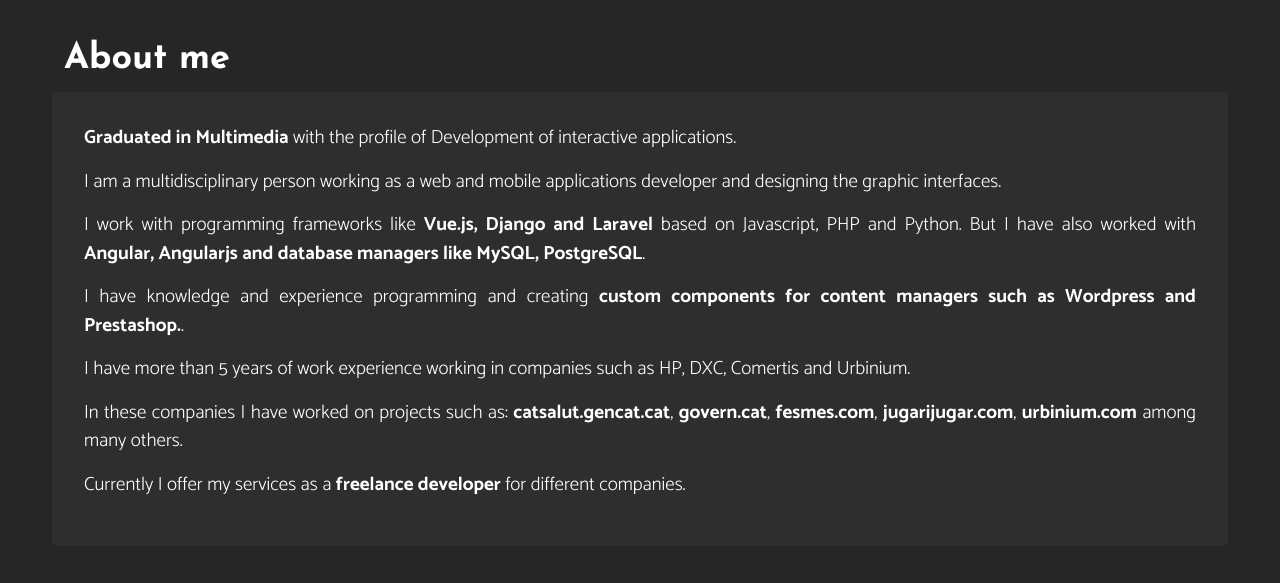
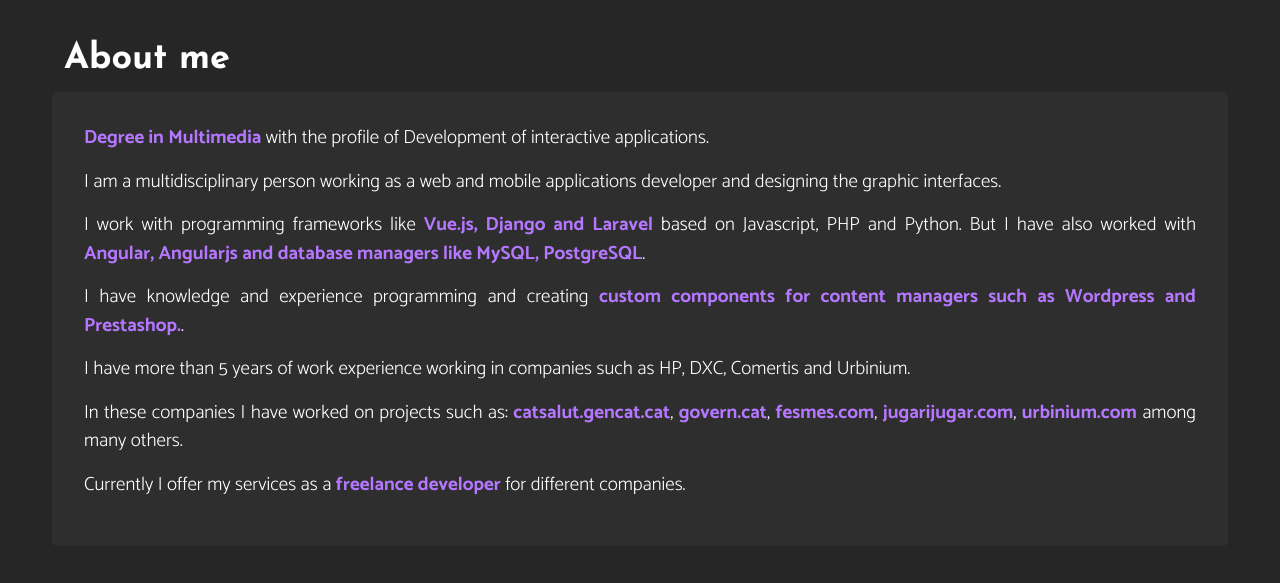
Before and after one commit to josemeg/josemeg.github.io, a plain HTML site: page index.html in a window 1280 px wide. Shown: the part 886-1469 px from the top of the page. Drawn offline with nearby package versions, Linux system fonts and the light colour scheme.

Commit message:
update colors

```diff
--- a/css/style.css
+++ b/css/style.css
@@ -326,7 +326,7 @@
 }
 
 .about-me-desc a {
-  color: white;
+  color: rgb(181 119 255);
 }
 
 .jose-container {
@@ -437,3 +437,8 @@
 .popup-image img {
   max-width: 150px;
 }
+
+.highlight {
+  font-weight: bold;
+  color: rgb(181 119 255);
+}
--- a/js/main.js
+++ b/js/main.js
@@ -14,7 +14,7 @@
     _customers: "Customers and collaborations",
     _about_me: "About me",
     _about_me_desc:
-      "<p><b>Graduated in Multimedia</b> with the profile of Development of interactive applications.</p><p>I am a multidisciplinary person working as a web and mobile applications developer and designing the graphic interfaces.</p><p>I work with programming frameworks like <b>Vue.js, Django and Laravel</b> based on Javascript, PHP and Python. But I have also worked with <b>Angular, Angularjs and database managers like MySQL, PostgreSQL</b>.</p><p>I have knowledge and experience programming and creating <b>custom components for content managers such as Wordpress and Prestashop.</b>. </p><p>I have more than 5 years of work experience working in companies such as HP, DXC, Comertis and Urbinium.</p> <p>In these companies I have worked on projects such as: <a target='_blank' href='https://catsalut.gencat.cat/ca/inici/'>catsalut.gencat.cat</a>, <a target='_blank' href='https://govern.cat/gov'>govern.cat</a>, <a target='_blank' href='https://www.fesmes.com/ca/'>fesmes.com</a>, <a target='_blank' href='https://www.jugarijugar.com/es/'>jugarijugar.com</a>, <a target='_blank' href='https://www.urbinium.com/'>urbinium.com</a> among many others.</p><p>Currently I offer my services as a <b>freelance developer</b> for different companies.</p>",
+      "<p><b class='highlight'>Degree in Multimedia</b> with the profile of Development of interactive applications.</p><p>I am a multidisciplinary person working as a web and mobile applications developer and designing the graphic interfaces.</p><p>I work with programming frameworks like <b class='highlight'>Vue.js, Django and Laravel</b> based on Javascript, PHP and Python. But I have also worked with <b class='highlight'>Angular, Angularjs and database managers like MySQL, PostgreSQL</b>.</p><p>I have knowledge and experience programming and creating <b class='highlight'>custom components for content managers such as Wordpress and Prestashop.</b>. </p><p>I have more than 5 years of work experience working in companies such as HP, DXC, Comertis and Urbinium.</p> <p>In these companies I have worked on projects such as: <a target='_blank' href='https://catsalut.gencat.cat/ca/inici/'>catsalut.gencat.cat</a>, <a target='_blank' href='https://govern.cat/gov'>govern.cat</a>, <a target='_blank' href='https://www.fesmes.com/ca/'>fesmes.com</a>, <a target='_blank' href='https://www.jugarijugar.com/es/'>jugarijugar.com</a>, <a target='_blank' href='https://www.urbinium.com/'>urbinium.com</a> among many others.</p><p>Currently I offer my services as a <b class='highlight'>freelance developer</b> for different companies.</p>",
     _design: "Design",
     _programming: "Programming",
     _if_you_need: "If you need",
@@ -53,7 +53,7 @@
     _customers: "Clients i col·laboracions",
     _about_me: "Sobre mi",
     _about_me_desc:
-      "<p><b>Graduat en Multimèdia</b> amb perfil de Desenvolupador d'aplicacions interactives.</p><p>Sóc una persona multidisciplinària que pot treballar en diferents àmbits, tant en programació d'aplicacions web i mòbil, com en el disseny d'interfícies gràfiques.</p><p>Treballo amb frameworks de programació com <b>Vue.js, Django i Laravel</b> basats en Javascript, PHP i Python. Però també he treballat amb <b>Angular, Angularjs i gestors de bases de dades com MySQL, PostgreSQL</b>.</p><p>Tinc coneixements i experiència programant i creant components a mida de <b>gestors de continguts com Wordpress i Prestashop</b>. </p><p>Disposo de més de 5 anys d'experiència laboral treballant en empreses com HP, DXC, Comertis i Urbinium.</p> <p>En aquestes empreses he treballat en projectes com: <a target='_blank' href='https://catsalut.gencat.cat/ca/inici/'>catsalut.gencat.cat</a>, <a target='_blank' href='https://govern.cat/gov'>govern.cat</a>, <a target='_blank' href='https://www.fesmes.com/ca/'>fesmes.com</a>, <a target='_blank' href='https://www.jugarijugar.com/es/'>jugarijugar.com</a>, <a target='_blank' href='https://www.urbinium.com/'>urbinium.com</a> entre molts altres.</p><p>Actualment ofereixo els meus serveis com <b>desenvolupador freelance</b> per diferents empreses.</p>",
+      "<p><b class='highlight'>Graduat en Multimèdia</b> amb perfil de Desenvolupador d'aplicacions interactives.</p><p>Sóc una persona multidisciplinària que pot treballar en diferents àmbits, tant en programació d'aplicacions web i mòbil, com en el disseny d'interfícies gràfiques.</p><p>Treballo amb frameworks de programació com <b class='highlight'>Vue.js, Django i Laravel</b> basats en Javascript, PHP i Python. Però també he treballat amb <b class='highlight'>Angular, Angularjs i gestors de bases de dades com MySQL, PostgreSQL</b>.</p><p>Tinc coneixements i experiència programant i creant components a mida de <b class='highlight'>gestors de continguts com Wordpress i Prestashop</b>. </p><p>Disposo de més de 5 anys d'experiència laboral treballant en empreses com HP, DXC, Comertis i Urbinium.</p> <p>En aquestes empreses he treballat en projectes com: <a target='_blank' href='https://catsalut.gencat.cat/ca/inici/'>catsalut.gencat.cat</a>, <a target='_blank' href='https://govern.cat/gov'>govern.cat</a>, <a target='_blank' href='https://www.fesmes.com/ca/'>fesmes.com</a>, <a target='_blank' href='https://www.jugarijugar.com/es/'>jugarijugar.com</a>, <a target='_blank' href='https://www.urbinium.com/'>urbinium.com</a> entre molts altres.</p><p>Actualment ofereixo els meus serveis com <b class='highlight'>desenvolupador freelance</b> per diferents empreses.</p>",
     _design: "Disseny",
     _programming: "Programació",
     _if_you_need: "Si necessites",
@@ -92,7 +92,7 @@
     _customers: "Clientes y colaboraciones",
     _about_me: "Sobre mí",
     _about_me_desc:
-      "<p><b>Graduado en Multimedia</b> con el perfil de Desarrollo de aplicaciones interactivas.</p><p>Soy una persona multidisciplinaria que puede trabajar en varios ámbitos, tanto en programación de aplicaciones web y móvil, como en diseño de interficies gráficas.</p><p>Trabajo con frameworks de programación como <b>Vue.js, Django y Laravel</b> basados en Javascript, PHP y Python. Pero también he trabajado con <b>Angular, Angularjs y gestores de bases de datos como MySQL, PostgreSQL</b>.</p><p>Tengo conocimientos y experiencia programando y creando componentes a medida de <b>gestores de contenidos como Wordpress y Prestashop</b>. </p><p>Dispongo de más de 5 años de experiencia laboral trabajando en empresas como HP, DXC, Comertis y Urbinium.</p> <p>En estas empresas he trabajado en proyectos como: <a target='_blank' href='https://catsalut.gencat.cat/ca/inici/'>catsalut.gencat.cat</a>, <a target='_blank' href='https://govern.cat/gov'>govern.cat</a>, <a target='_blank' href='https://www.fesmes.com/ca/'>fesmes.com</a>, <a target='_blank' href='https://www.jugarijugar.com/es/'>jugarijugar.com</a>, <a target='_blank' href='https://www.urbinium.com/'>urbinium.com</a> entre muchos otros.</p><p>Actualmente ofrezco mis servicios como <b>desarrollador freelance</b> para diferentes empresas.</p>",
+      "<p><b class='highlight'>Graduado en Multimedia</b> con el perfil de Desarrollo de aplicaciones interactivas.</p><p>Soy una persona multidisciplinaria que puede trabajar en varios ámbitos, tanto en programación de aplicaciones web y móvil, como en diseño de interficies gráficas.</p><p>Trabajo con frameworks de programación como <b class='highlight'>Vue.js, Django y Laravel</b> basados en Javascript, PHP y Python. Pero también he trabajado con <b class='highlight'>Angular, Angularjs y gestores de bases de datos como MySQL, PostgreSQL</b>.</p><p>Tengo conocimientos y experiencia programando y creando componentes a medida de <b class='highlight'>gestores de contenidos como Wordpress y Prestashop</b>. </p><p>Dispongo de más de 5 años de experiencia laboral trabajando en empresas como HP, DXC, Comertis y Urbinium.</p> <p>En estas empresas he trabajado en proyectos como: <a target='_blank' href='https://catsalut.gencat.cat/ca/inici/'>catsalut.gencat.cat</a>, <a target='_blank' href='https://govern.cat/gov'>govern.cat</a>, <a target='_blank' href='https://www.fesmes.com/ca/'>fesmes.com</a>, <a target='_blank' href='https://www.jugarijugar.com/es/'>jugarijugar.com</a>, <a target='_blank' href='https://www.urbinium.com/'>urbinium.com</a> entre muchos otros.</p><p>Actualmente ofrezco mis servicios como <b class='highlight'>desarrollador freelance</b> para diferentes empresas.</p>",
     _design: "Diseño",
     _programming: "Programación",
     _if_you_need: "Si necesitas",
```
